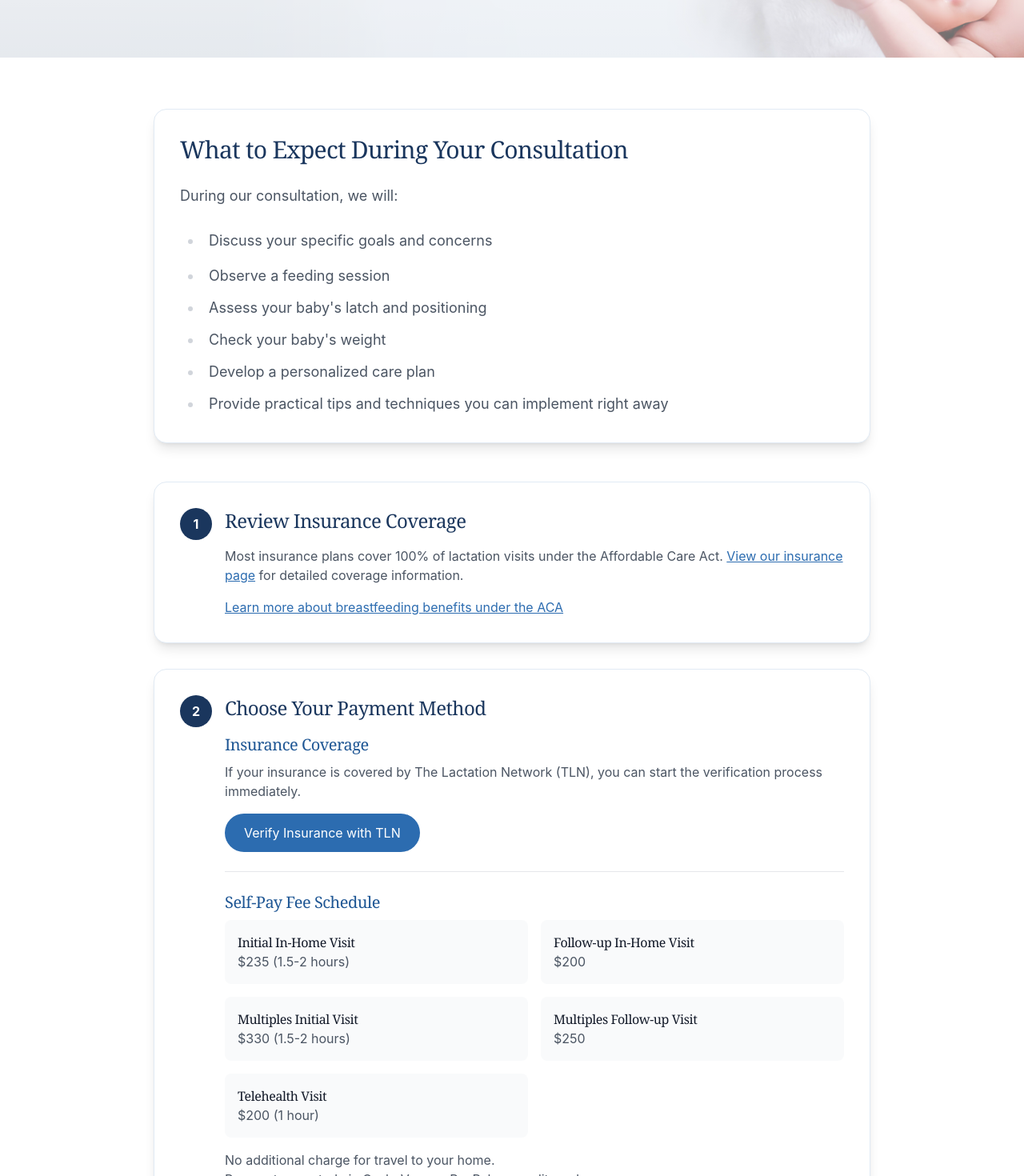
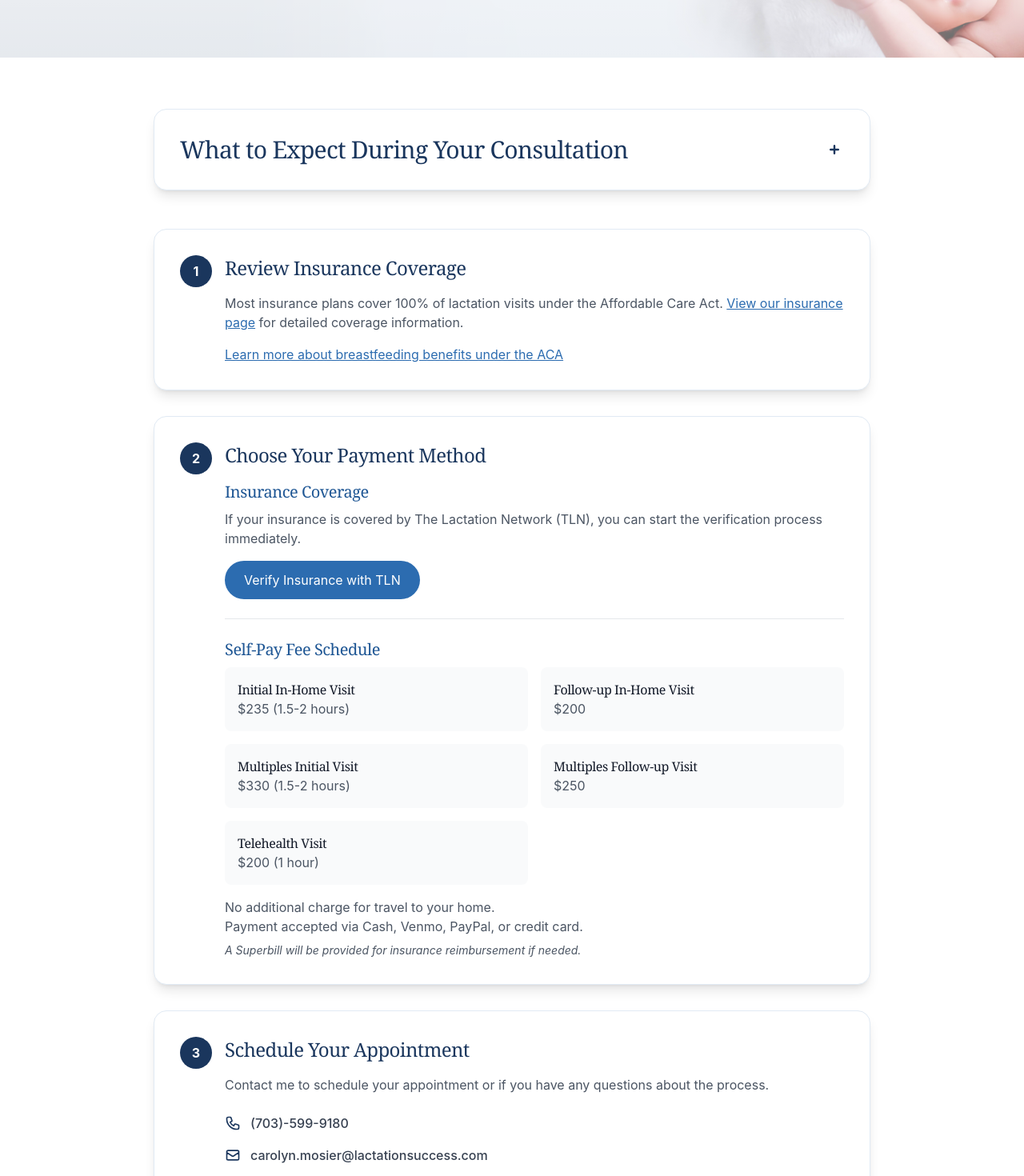
Before and after one commit to JoshuaMosier/lactation-success-site, a SvelteKit app: page /appointments in a window 1280 px wide. Shown: the part 300-1770 px from the top of the page at 80% size. Built offline with nearby package versions, Linux system fonts and the light colour scheme.

Commit message:
reverted payment method section

```diff
--- a/src/routes/appointments/+page.svelte
+++ b/src/routes/appointments/+page.svelte
@@ -1,5 +1,10 @@
 <script lang="ts">
-  // Add any necessary imports here
+  // Add expanding section functionality
+  let isExpanded = false;
+
+  function toggleExpand() {
+    isExpanded = !isExpanded;
+  }
 </script>
 
 <svelte:head>
@@ -23,9 +28,29 @@
 <section class="py-16 bg-white">
   <div class="max-w-7xl mx-auto px-4 sm:px-6 lg:px-8">
     <div class="max-w-4xl mx-auto">
-      <div class="bg-white rounded-2xl shadow-lg border border-blue-100 p-8 mb-12">
-        <h2 class="text-3xl font-serif text-blue-900 mb-6">What to Expect During Your Consultation</h2>
-        <div class="prose prose-lg max-w-none text-gray-600">
+      <!-- Expandable What to Expect Section -->
+      <div class="bg-white rounded-2xl shadow-lg border border-blue-100 p-8 mb-12 hover:shadow-xl transition-shadow duration-200">
+        <button
+          class="w-full text-left focus:outline-none"
+          on:click={toggleExpand}
+        >
+          <div class="flex items-center justify-between">
+            <h2 class="text-3xl font-serif text-blue-900">What to Expect During Your Consultation</h2>
+            <span class="ml-6 flex-shrink-0">
+              {#if isExpanded}
+                <svg class="h-6 w-6 text-blue-900" viewBox="0 0 20 20" fill="currentColor">
+                  <path fill-rule="evenodd" d="M5 10a1 1 0 011-1h8a1 1 0 110 2H6a1 1 0 01-1-1z" clip-rule="evenodd" />
+                </svg>
+              {:else}
+                <svg class="h-6 w-6 text-blue-900" viewBox="0 0 20 20" fill="currentColor">
+                  <path fill-rule="evenodd" d="M10 5a1 1 0 011 1v3h3a1 1 0 110 2h-3v3a1 1 0 11-2 0v-3H6a1 1 0 110-2h3V6a1 1 0 011-1z" clip-rule="evenodd" />
+                </svg>
+              {/if}
+            </span>
+          </div>
+        </button>
+        {#if isExpanded}
+          <div class="mt-6 prose prose-lg max-w-none text-gray-600">
             <p class="mb-4">During our consultation, we will:</p>
             <ul class="space-y-2">
               <li>Discuss your specific goals and concerns</li>
@@ -36,6 +61,7 @@
               <li>Provide practical tips and techniques you can implement right away</li>
             </ul>
           </div>
+        {/if}
       </div>
 
       <!-- Scheduling Steps -->
@@ -135,6 +161,24 @@
               <p class="text-gray-600 mb-6">
                 Contact me to schedule your appointment or if you have any questions about the process.
               </p>
+
+              <!-- Contact Information -->
+              <div class="mb-8 space-y-4">
+                <div class="flex items-center text-gray-700">
+                  <svg class="h-5 w-5 text-blue-900 mr-3" fill="none" stroke="currentColor" viewBox="0 0 24 24">
+                    <path stroke-linecap="round" stroke-linejoin="round" stroke-width="2" d="M3 5a2 2 0 012-2h3.28a1 1 0 01.948.684l1.498 4.493a1 1 0 01-.502 1.21l-2.257 1.13a11.042 11.042 0 005.516 5.516l1.13-2.257a1 1 0 011.21-.502l4.493 1.498a1 1 0 01.684.949V19a2 2 0 01-2 2h-1C9.716 21 3 14.284 3 6V5z" />
+                  </svg>
+                  <span class="font-medium">(703)-599-9180</span>
+                </div>
+                <div class="flex items-center text-gray-700">
+                  <svg class="h-5 w-5 text-blue-900 mr-3" fill="none" stroke="currentColor" viewBox="0 0 24 24">
+                    <path stroke-linecap="round" stroke-linejoin="round" stroke-width="2" d="M3 8l7.89 5.26a2 2 0 002.22 0L21 8M5 19h14a2 2 0 002-2V7a2 2 0 00-2-2H5a2 2 0 00-2 2v10a2 2 0 002 2z" />
+                  </svg>
+                  <span class="font-medium">carolyn.mosier@lactationsuccess.com</span>
+                </div>
+              </div>
+
+              <!-- Contact Buttons -->
               <div class="grid md:grid-cols-2 gap-4">
                 <a
                   href="tel:+17035999180"
```
Lines whose indentation alone changed are shown as unchanged.
